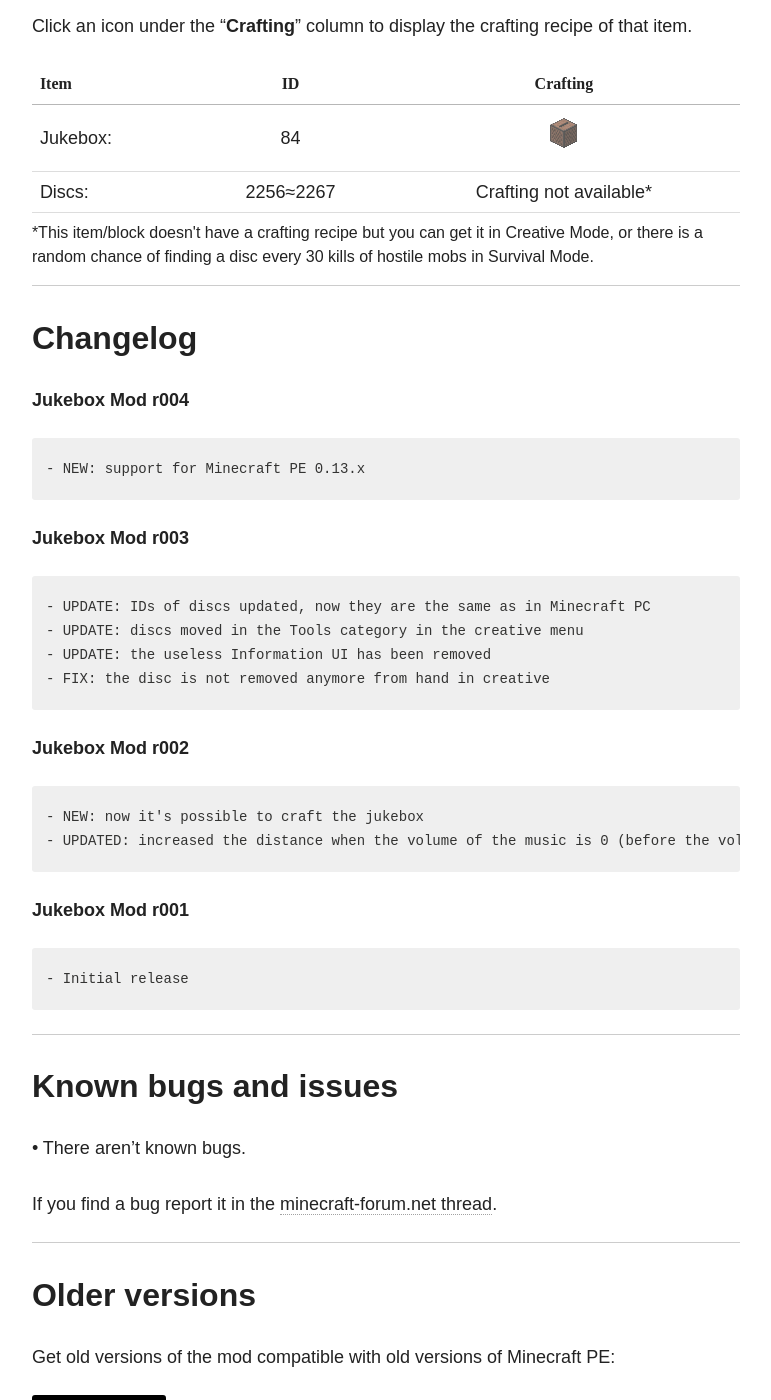
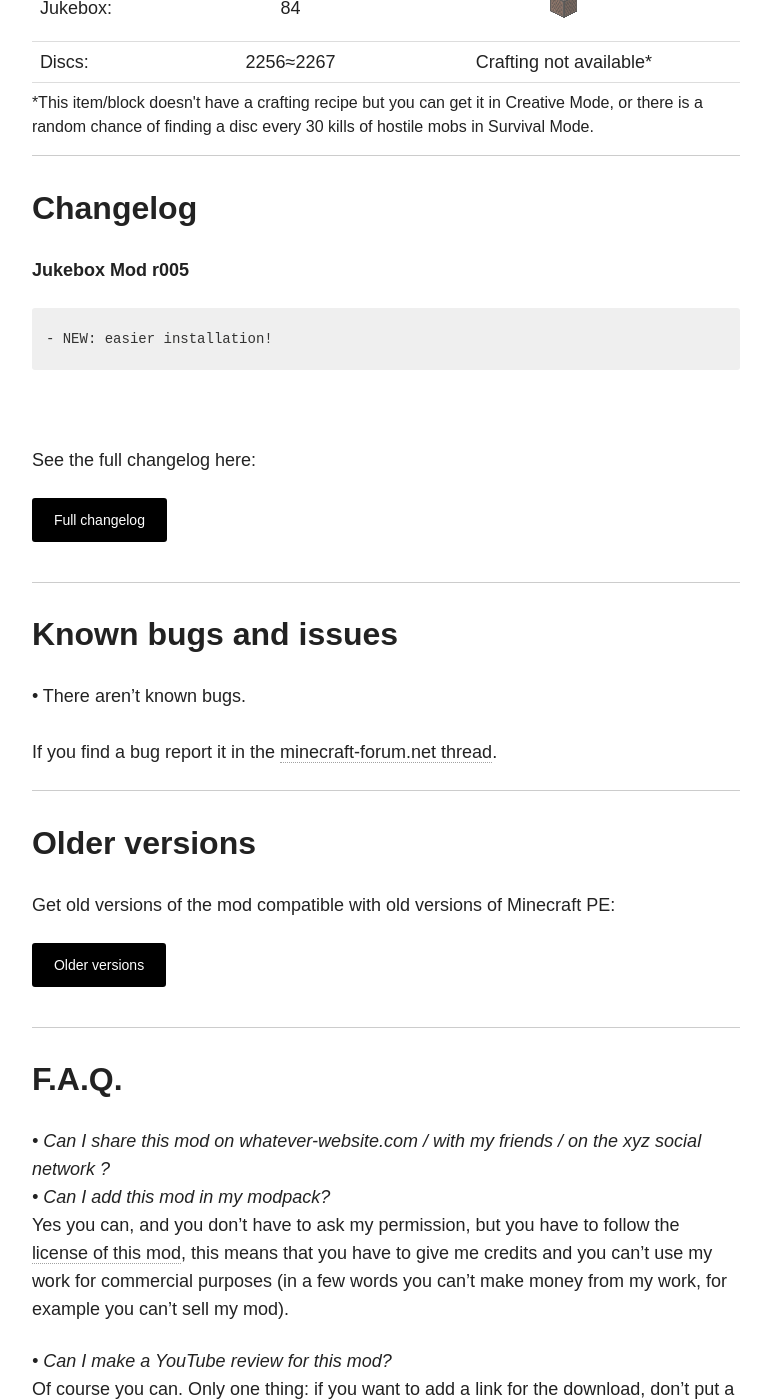
Before and after one commit to Desno365/Desno365.github.io, a Jekyll site: the page built from minecraft/jukebox-mod/index.md, in a window 1280 px wide and 1400 px high, scrolled down 3631 px. Shown: the whole window, without its empty margins (254-1025 px from the left). Built offline with Jekyll 4.4.1, drawn with Linux system fonts in a browser that asks for light colours; nearby versions of some CDN libraries; comment, search, counter and statistics services are not loaded; some of the changed text lies outside the part shown.

Commit message:
Jukebox Mod r005

```diff
--- a/minecraft/jukebox-mod/full-changelog/changelog.html
+++ b/minecraft/jukebox-mod/full-changelog/changelog.html
@@ -1,3 +1,6 @@
+<i>Jukebox Mod r005</i><br>
+- NEW: easier installation!<br><br>
+
 <i>Jukebox Mod r004</i><br>
 - NEW: support for Minecraft PE 0.13.x<br><br>
 
--- a/minecraft/jukebox-mod/index.md
+++ b/minecraft/jukebox-mod/index.md
@@ -30,10 +30,8 @@
 
 ## Installation instructions
 
-• Download the zip that contains all the necessary files.<br>
-• Extract it with your [file explorer/manager](http://play.google.com/store/search?q=file%20explorer) (I recommend [ES File Explorer](https://play.google.com/store/apps/details?id=com.estrongs.android.pop)).<br>
-• <u>IMPORTANT</u>: Move the "minecraft-jukebox" folder in the "/sdcard/games/com.mojang/" folder.<br>
-• Import the script from local storage in Blocklauncher and enable it.<br>
+• Download the .modpkg file.<br>
+• Import the .modpkg file in BlockLauncher like any other ModPE script.<br>
 • Enjoy! ;)
 
 • Optional: download the ["Desno365's Mods" app](https://play.google.com/store/apps/details?id=com.desno365.mods) from Google Play Store.
@@ -47,18 +45,16 @@
 
 ## Downloads
 
-<i>Minecraft Pocket Edition 0.13.0:</i><br>
-<i> --- Jukebox Mod <b>r004</b>:</i>
+<i>Minecraft Pocket Edition 0.14.0:</i><br>
+<i> --- Jukebox Mod <b>r005</b>:</i>
 
 | Website | Support | Regular |
 |:--------|:-------:|:-------:|
-| Filecred:        | [Support download](http://adf.ly/1SW8u1) | [Regular download](http://filecred.com/A383G565) |
-| MediaFire:       | [Support download](http://adf.ly/1SW9Fw) | [Regular download](http://www.mediafire.com/download/rrwp2cxowrgq1i3/Jukebox_Mod_r004_Desno365.zip) |
+| Filecred:        | Not available yet | Not available yet |
+| MediaFire:       | [Support download](http://adf.ly/1XZUwC) | [Regular download](http://www.mediafire.com/download/qv6bfl5ysdld561/Jukebox_Mod_r005_Desno365.modpkg) |
 |----
 {: .table}
 
-• Remember to read the "Installation instructions" section before downloading.
-<br>
 
 {% include ad-content.html %}
 
@@ -89,29 +85,16 @@
 
 ## Changelog
 
-**Jukebox Mod r004**
+**Jukebox Mod r005**
 {% highlight text %}
-- NEW: support for Minecraft PE 0.13.x
+- NEW: easier installation!
 {% endhighlight %}
 
-**Jukebox Mod r003**
-{% highlight text %}
-- UPDATE: IDs of discs updated, now they are the same as in Minecraft PC
-- UPDATE: discs moved in the Tools category in the creative menu
-- UPDATE: the useless Information UI has been removed
-- FIX: the disc is not removed anymore from hand in creative
-{% endhighlight %}
+<br>
 
-**Jukebox Mod r002**
-{% highlight text %}
-- NEW: now it's possible to craft the jukebox
-- UPDATED: increased the distance when the volume of the music is 0 (before the volume became 0 at 30 blocks, now you need a distance of 65 blocks for a volume of 0). This is now the same as the PC
-{% endhighlight %}
+See the full changelog here:
 
-**Jukebox Mod r001**
-{% highlight text %}
-- Initial release
-{% endhighlight %}
+<div markdown="0"><a href="{{ site.url }}/minecraft/jukebox-mod/full-changelog" class="btn">Full changelog</a></div>
 
 ---
 
```
Also changed, not shown: minecraft/jukebox-mod/full-changelog/index.md (added, +41 -0 lines), minecraft/jukebox-mod/older-versions/index.md (+13 -0 lines).
